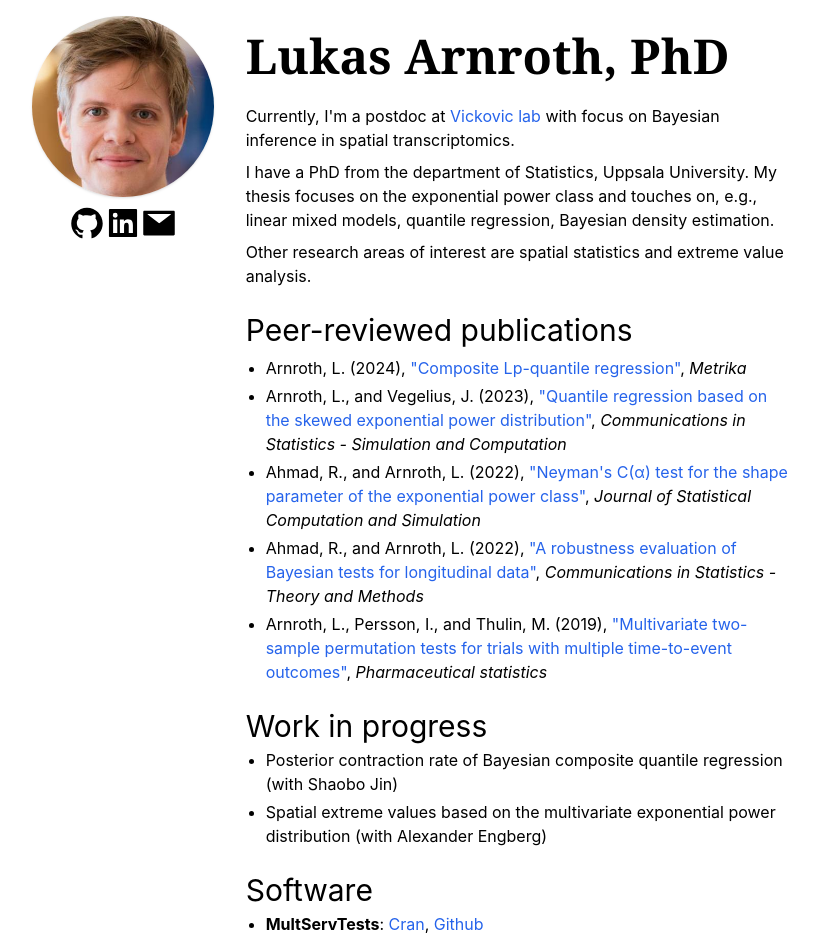
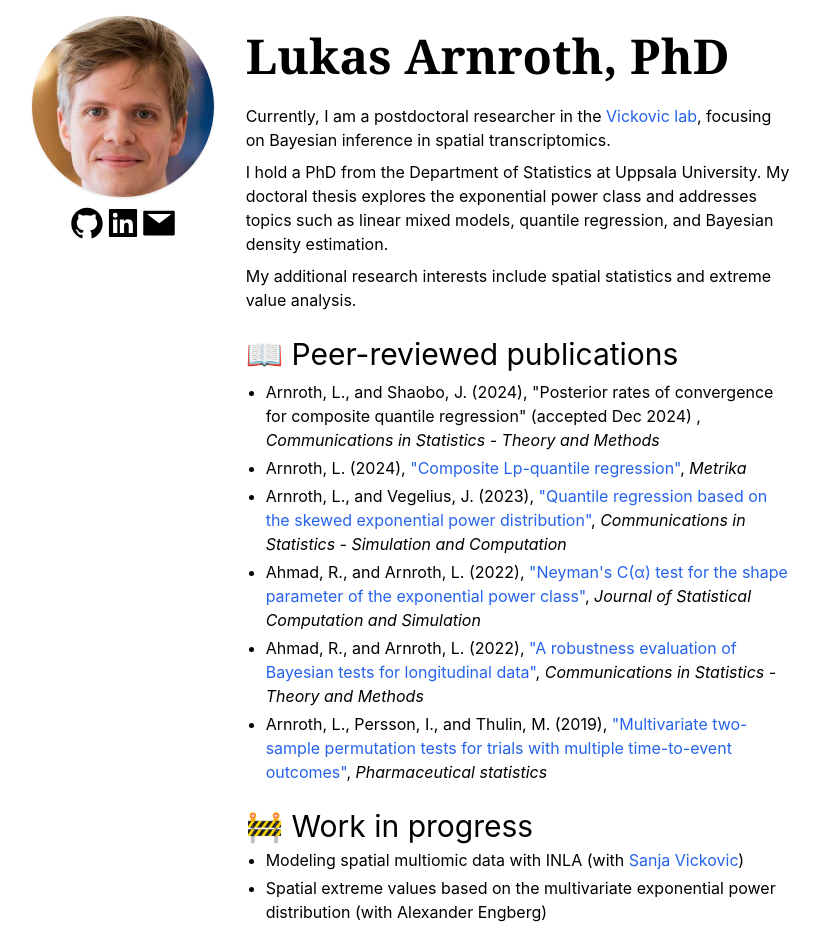
Before and after one commit to lukketotte/lukketotte.github.io, a React (Create React App) app: page / in a window 1280 px wide. Shown: the top 943 px of the page, without its empty margins (197-1017 px from the left). Built offline with nearby package versions, Linux system fonts and the light colour scheme.

Commit message:
updating publications

```diff
--- a/src/components/Body/Body.tsx
+++ b/src/components/Body/Body.tsx
@@ -1,132 +1,167 @@
-import React from 'react';
+import React from "react";
 
 const Body = () => {
   return (
-    <div className='flex flex-col pt-8 pl-20 pr-20 laptop:pl-0 laptop:pl-4'>
+    <div className='flex flex-col pt-8 pl-20 pr-20 laptop:pl-0 laptop:pl-4 mb-6'>
       <h1 className='flex justify-center laptop:justify-start text-2xl laptop:text-5xl tablet:text-3xl font-bold font-serif'>
         Lukas Arnroth, PhD
       </h1>
       <h1 className='text-l mt-5 '>
         <p className='py-1'>
-          Currently, I'm a postdoc at{' '}
+          Currently, I am a postdoctoral researcher in the{" "}
           <a
             className='text-blue-600 hover:text-blue-400'
-            href={'https://www.vickovictechinnovation.com/'}
+            href={"https://www.vickovictechinnovation.com/"}
           >
             Vickovic lab
-          </a>{' '}
-          with focus on Bayesian inference in spatial transcriptomics.
+          </a>
+          , focusing on Bayesian inference in spatial transcriptomics.
         </p>
         <p className='py-1'>
-          I have a PhD from the department of Statistics, Uppsala University. My thesis
-          focuses on the exponential power class and touches on, e.g., linear mixed models, quantile
-          regression, Bayesian density estimation.
+          I hold a PhD from the Department of Statistics at Uppsala University.
+          My doctoral thesis explores the exponential power class and addresses
+          topics such as linear mixed models, quantile regression, and Bayesian
+          density estimation.
         </p>
         <p className='py-1'>
-          Other research areas of interest are spatial statistics and extreme value analysis.
+          My additional research interests include spatial statistics and
+          extreme value analysis.
         </p>
       </h1>
-      <h1 className='text-2xl tablet:text-3xl mt-5 mb-1'>Peer-reviewed publications</h1>
+      <h1 className='text-2xl tablet:text-3xl mt-5 mb-1'>
+        &#128214; Peer-reviewed publications
+      </h1>
       <ul className='list-disc ml-5 mt-1'>
         <li className='mb-1'>
-          Arnroth, L. (2024),{' '}
+          Arnroth, L., and Shaobo, J. (2024), "Posterior rates of convergence
+          for composite quantile regression" (accepted Dec 2024) ,{" "}
+          <em>Communications in Statistics - Theory and Methods</em>
+        </li>
+        <li className='mb-1'>
+          Arnroth, L. (2024),{" "}
           <a
             className='text-blue-600 hover:text-blue-400'
-            href={'https://link.springer.com/article/10.1007/s00184-024-00950-8'}
+            href={
+              "https://link.springer.com/article/10.1007/s00184-024-00950-8"
+            }
           >
             "Composite Lp-quantile regression"
           </a>
           , <em>Metrika</em>
         </li>
         <li className='mb-1'>
-          Arnroth, L., and Vegelius, J. (2023),{' '}
+          Arnroth, L., and Vegelius, J. (2023),{" "}
           <a
             className='text-blue-600 hover:text-blue-400'
-            href={'https://www.tandfonline.com/doi/full/10.1080/03610918.2023.2224945'}
+            href={
+              "https://www.tandfonline.com/doi/full/10.1080/03610918.2023.2224945"
+            }
           >
-            "Quantile regression based on the skewed exponential power distribution"
+            "Quantile regression based on the skewed exponential power
+            distribution"
           </a>
           , <em>Communications in Statistics - Simulation and Computation</em>
         </li>
         <li className='mb-1'>
-          Ahmad, R., and Arnroth, L. (2022),{' '}
+          Ahmad, R., and Arnroth, L. (2022),{" "}
           <a
             className='text-blue-600 hover:text-blue-400'
-            href={'https://www.tandfonline.com/doi/full/10.1080/00949655.2021.2007919'}
+            href={
+              "https://www.tandfonline.com/doi/full/10.1080/00949655.2021.2007919"
+            }
           >
-            "Neyman's C(α) test for the shape parameter of the exponential power class"
+            "Neyman's C(α) test for the shape parameter of the exponential power
+            class"
           </a>
           , <em>Journal of Statistical Computation and Simulation</em>
         </li>
         <li className='mb-1'>
-          Ahmad, R., and Arnroth, L. (2022),{' '}
+          Ahmad, R., and Arnroth, L. (2022),{" "}
           <a
             className='text-blue-600 hover:text-blue-400'
-            href={'https://www.tandfonline.com/doi/full/10.1080/03610926.2021.1906432'}
+            href={
+              "https://www.tandfonline.com/doi/full/10.1080/03610926.2021.1906432"
+            }
           >
             "A robustness evaluation of Bayesian tests for longitudinal data"
           </a>
           , <em>Communications in Statistics - Theory and Methods</em>
         </li>
         <li className='mb-1'>
-          Arnroth, L., Persson, I., and Thulin, M. (2019),{' '}
+          Arnroth, L., Persson, I., and Thulin, M. (2019),{" "}
           <a
             className='text-blue-600 hover:text-blue-400'
-            href={'https://onlinelibrary.wiley.com/doi/full/10.1002/pst.1938'}
+            href={"https://onlinelibrary.wiley.com/doi/full/10.1002/pst.1938"}
           >
-            "Multivariate two-sample permutation tests for trials with multiple time-to-event
-            outcomes"
+            "Multivariate two-sample permutation tests for trials with multiple
+            time-to-event outcomes"
           </a>
           , <em>Pharmaceutical statistics</em>
         </li>
       </ul>
-      <h1 className='text-2xl tablet:text-3xl mt-5 mb-1'>Work in progress</h1>
+      <h1 className='text-2xl tablet:text-3xl mt-5 mb-1'>
+        &#128679; Work in progress
+      </h1>
       <ul className='list-disc ml-5'>
         <li className='mb-1'>
-          Posterior contraction rate of Bayesian composite quantile regression (with Shaobo Jin)
+          Modeling spatial multiomic data with INLA (with{" "}
+          <a
+            className='text-blue-600 hover:text-blue-400'
+            href={
+              "https://www.nygenome.org/about-us/our-people/faculty-scientists/sanja-vickovic-phd/"
+            }
+          >
+            Sanja Vickovic
+          </a>
+          )
         </li>
         <li className='mb-1'>
-          Spatial extreme values based on the multivariate exponential power distribution (with
-          Alexander Engberg)
+          Spatial extreme values based on the multivariate exponential power
+          distribution (with Alexander Engberg)
         </li>
       </ul>
-      <h1 className='text-2xl tablet:text-3xl mt-5 mb-1'>Software</h1>
+      <h1 className='text-2xl tablet:text-3xl mt-5 mb-1'>&#128187; Software</h1>
       <ul className='list-disc ml-5'>
         <li className='mb-1'>
-          <b>MultServTests</b>:{' '}
+          <b>MultServTests</b>:{" "}
           <a
             className='text-blue-600 hover:text-blue-400'
-            href={'https://cran.r-project.org/web/packages/MultSurvTests/index.html'}
+            href={
+              "https://cran.r-project.org/web/packages/MultSurvTests/index.html"
+            }
           >
             Cran
           </a>
-          ,{' '}
+          ,{" "}
           <a
             className='text-blue-600 hover:text-blue-400'
-            href={'https://github.com/lukketotte/MultSurvTests'}
+            href={"https://github.com/lukketotte/MultSurvTests"}
           >
             Github
           </a>
         </li>
         <li className='mb-1'>
-          <b>BayesQR.jl</b>:{' '}
+          <b>BayesQR.jl</b>:{" "}
           <a
             className='text-blue-600 hover:text-blue-400'
-            href={'https://lukketotte.github.io/BayesQR.jl/dev/'}
+            href={"https://lukketotte.github.io/BayesQR.jl/dev/"}
           >
             Julia
           </a>
-          ,{' '}
+          ,{" "}
           <a
             className='text-blue-600 hover:text-blue-400'
-            href={'https://github.com/lukketotte/BayesQR.jl'}
+            href={"https://github.com/lukketotte/BayesQR.jl"}
           >
             Github
           </a>
         </li>
         <li className='mb-1'>
-          <b>Tumly</b> (full-stack dev):{' '}
-          <a className='text-blue-600 hover:text-blue-400' href={'http://tumly.se'}>
+          <b>Tumly</b> (full-stack dev):{" "}
+          <a
+            className='text-blue-600 hover:text-blue-400'
+            href={"http://tumly.se"}
+          >
             tumly.se
           </a>
         </li>
```
